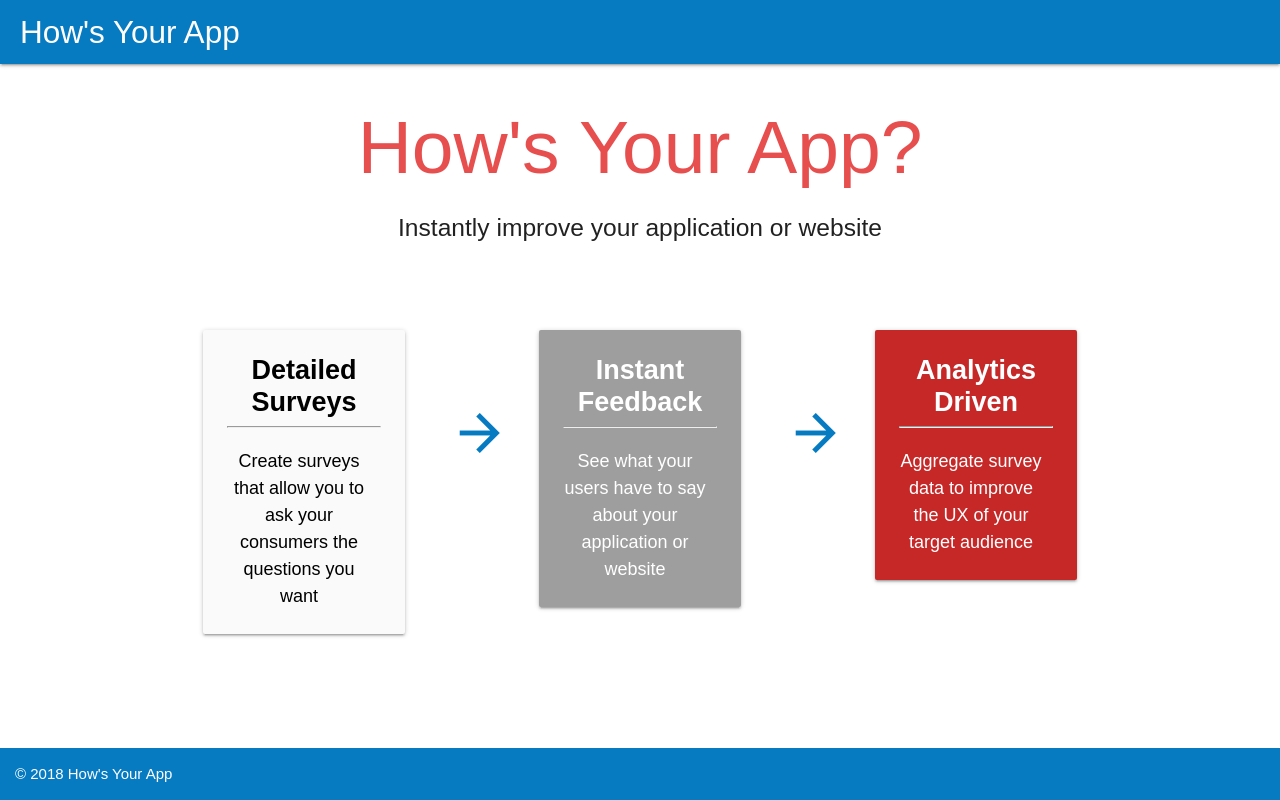
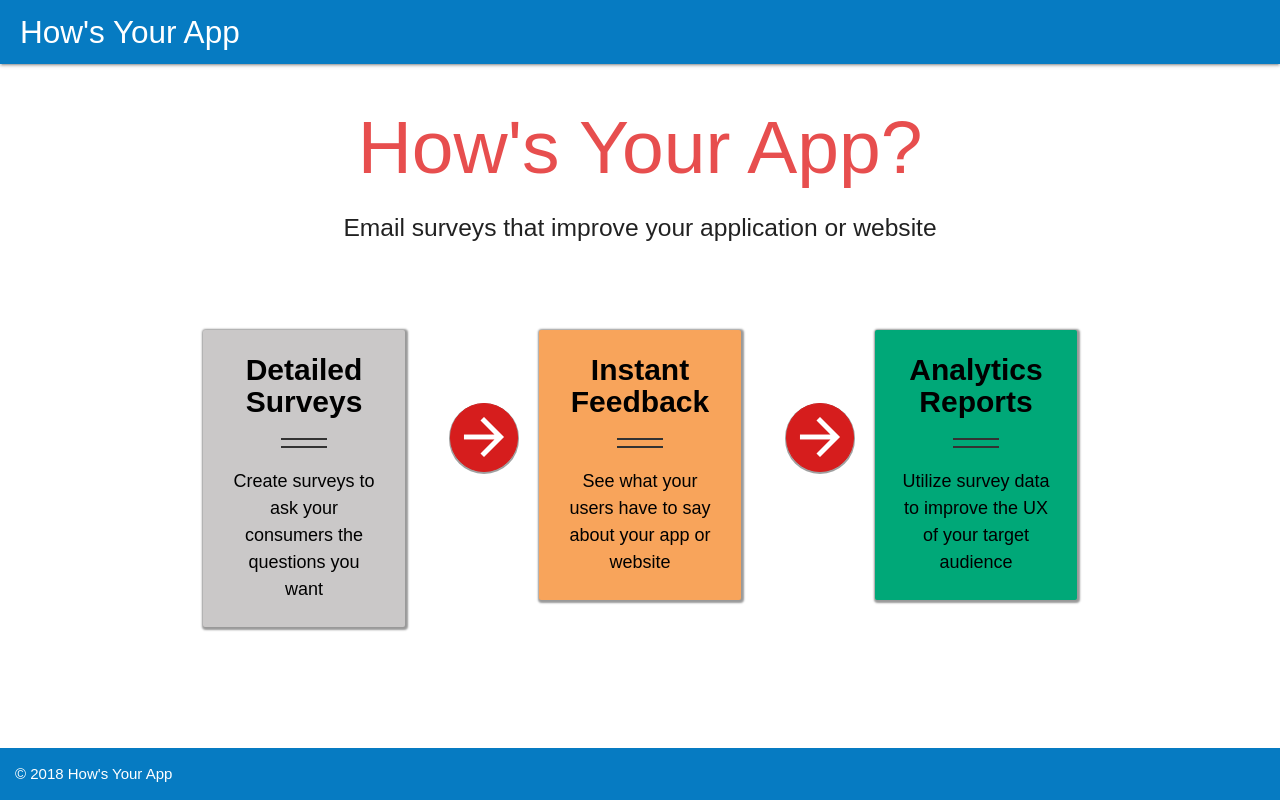
Before and after one commit to alexscar99/Hows_Your_App, a React (Create React App) app in the folder client/: page / in a window 1280 px wide. Built offline with nearby package versions, Linux system fonts and the light colour scheme; no server answers; a web font is replaced by a local one.

Commit message:
Styling landing page

```diff
--- a/client/src/components/Landing.js
+++ b/client/src/components/Landing.js
@@ -6,51 +6,45 @@ const Landing = () => {
     <div className="container">
       <h1 className="landing-title">How's Your App?</h1>
       <h5 className="landing-subtitle">
-        Instantly improve your application or website
+        Email surveys that improve your application or website
       </h5>
 
       <div className="row landing-content">
         <div className="col s3">
-          <div className="card grey lighten-5">
+          <div className="card landing-card-left">
             <div className="card-content black-text">
               <span className="card-title">Detailed Surveys</span>
-              <hr />
-              <p>
-                Create surveys that allow you to ask your consumers the
-                questions you want
-              </p>
+              <hr className="card-hr" />
+              <p>Create surveys to ask your consumers the questions you want</p>
             </div>
           </div>
         </div>
 
         <div className="col s1 landing-arrow">
-          <i className="medium material-icons">arrow_forward</i>
+          <i className="medium material-icons arrow-one">arrow_forward</i>
         </div>
 
         <div className="col s3">
-          <div className="card grey">
-            <div className="card-content white-text">
+          <div className="card landing-card-middle">
+            <div className="card-content black-text">
               <span className="card-title">Instant Feedback</span>
-              <hr />
-              <p>
-                See what your users have to say about your application or
-                website
-              </p>
+              <hr className="card-hr" />
+              <p>See what your users have to say about your app or website</p>
             </div>
           </div>
         </div>
 
         <div className="col s1 landing-arrow">
-          <i className="medium material-icons">arrow_forward</i>
+          <i className="medium material-icons arrow-two">arrow_forward</i>
         </div>
 
         <div className="col s3">
-          <div className="card red darken-3">
-            <div className="card-content white-text">
-              <span className="card-title">Analytics Driven</span>
-              <hr />
+          <div className="card landing-card-right">
+            <div className="card-content black-text">
+              <span className="card-title">Analytics Reports</span>
+              <hr className="card-hr" />
               <p>
-                Aggregate survey data to improve the UX of your target audience
+                Utilize survey data to improve the UX of your target audience
               </p>
             </div>
           </div>
--- a/client/src/style.css
+++ b/client/src/style.css
@@ -1,5 +1,16 @@
 body {
   font-family: 'Sunflower', sans-serif;
+}
+
+.card-hr {
+  height: 6px;
+  margin-top: 20px;
+  width: 30%;
+  border-top: 2px solid #333;
+  border-bottom: 2px solid #333;
+  text-align: center;
+  border-left: none;
+  border-right: none;
 }
 
 .nav-wrapper,
@@ -48,7 +59,28 @@ body {
 .landing-arrow {
   margin: 9% auto;
   display: block;
-  color: #067bc2;
+}
+
+.landing-card-left {
+  background: #cac8c8;
+}
+
+.landing-card-middle {
+  background: #f8a45b;
+}
+
+.landing-card-right {
+  background: #00a878;
+}
+
+.arrow-one,
+.arrow-two {
+  border-radius: 100px;
+  border: 1px solid #d61d1d;
+  box-shadow: 0px 1px 0px 1px #a0a0a0;
+  padding: 5%;
+  background: #d61d1d;
+  color: white;
 }
 
 .row .col.s1 {
@@ -56,15 +88,18 @@ body {
   margin-left: 2.5%;
 }
 
+.card {
+  box-shadow: 1px 1px 2px 2px #999;
+}
+
 .card .card-title {
   text-align: center;
-  font-size: 1.8em;
-  margin-bottom: 12px;
+  font-size: 2em;
   font-weight: bold;
 }
 
 .card .card-content p {
-  margin: 20px 10px 0 0;
+  margin: 20px 0px 0 0;
   font-size: 1.2em;
   font-weight: normal;
   text-align: center;
```
